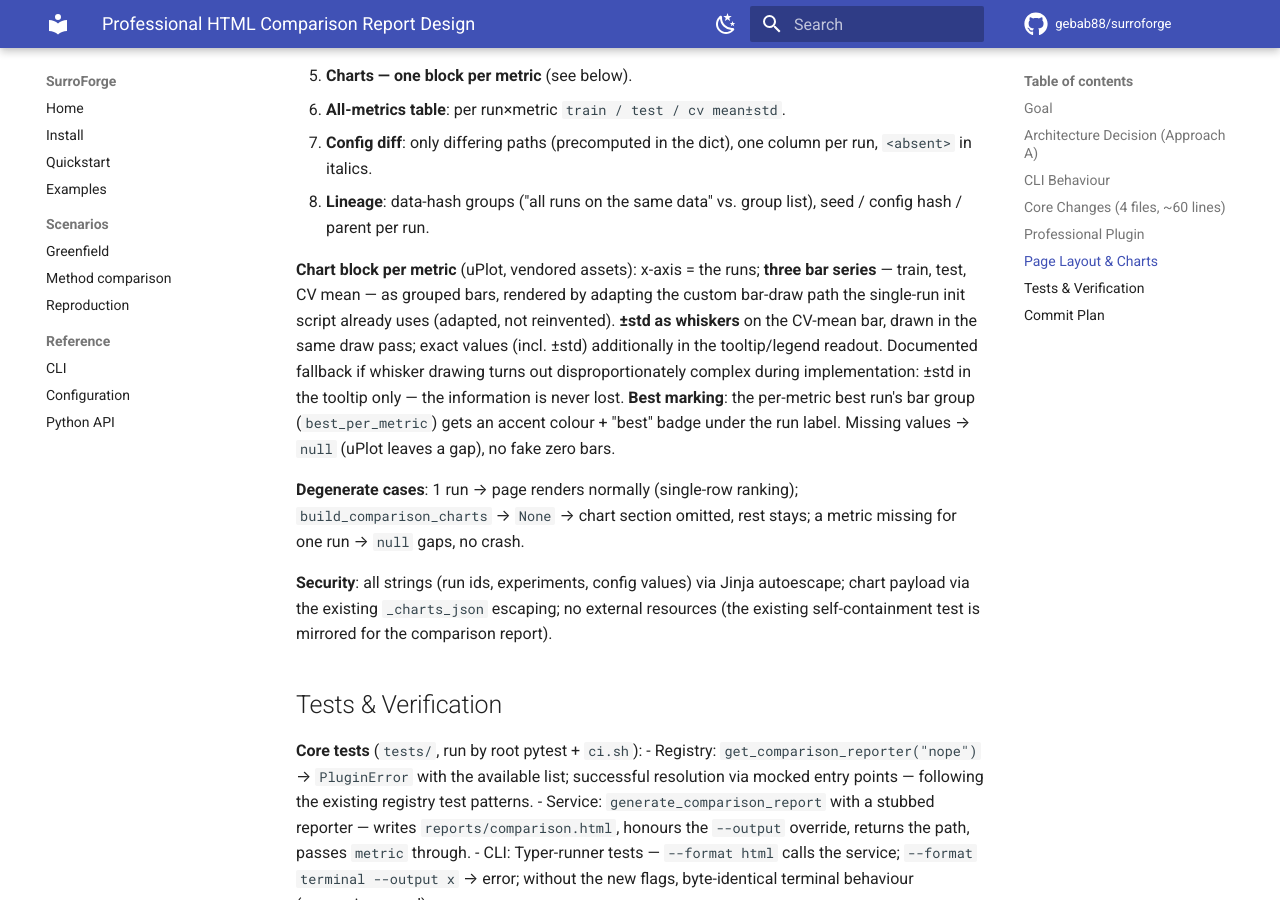
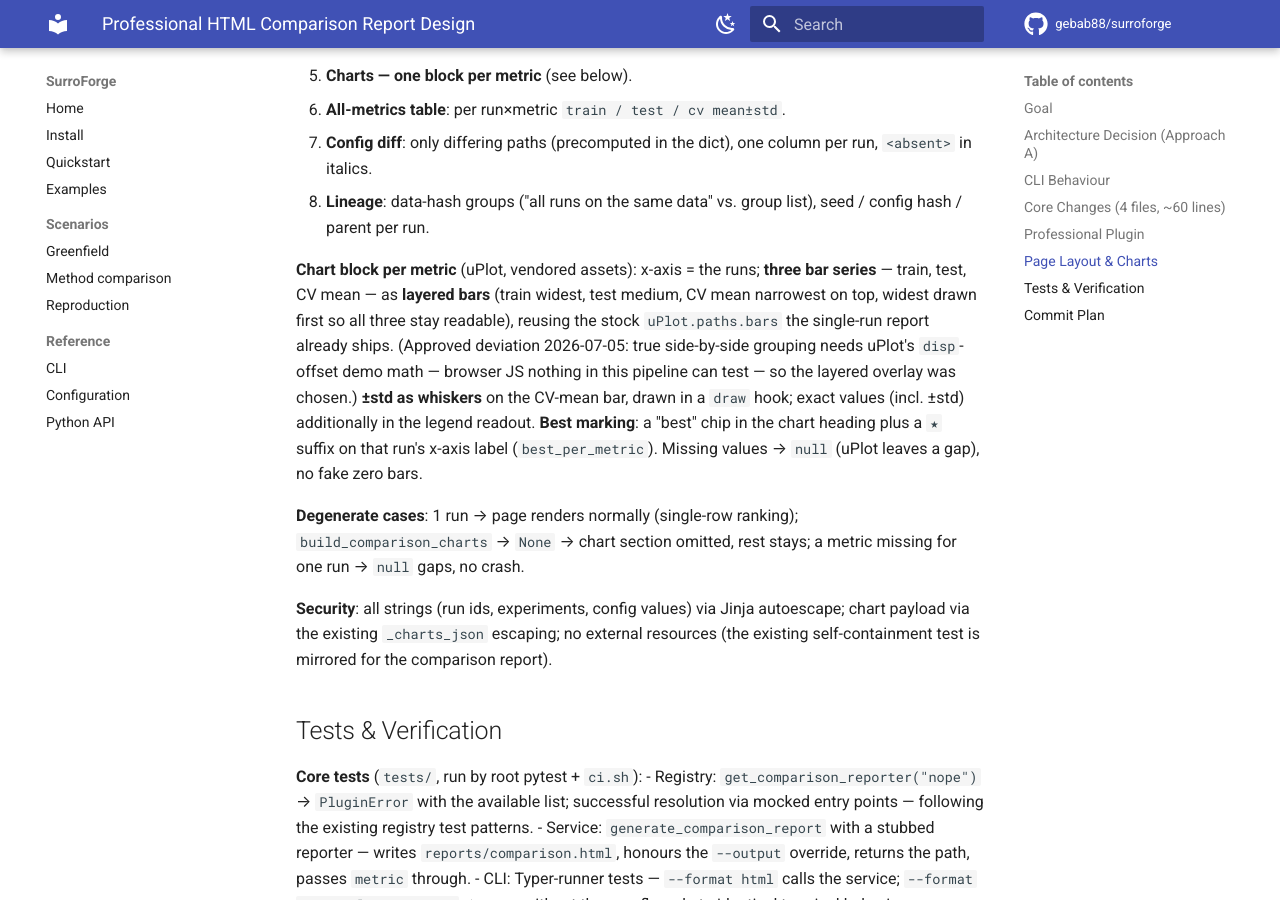
Before and after one commit to gebab88/surroforge, an MkDocs documentation site: the page built from docs/superpowers/specs/2026-07-05-html-comparison-report-design.md, in a window 1280 px wide and 900 px high, scrolled down 3312 px. Built offline with MkDocs 1.6.1 and Material for MkDocs 9.7.7, drawn with Linux system fonts in a browser that asks for light colours; comment, search, counter and statistics services are not loaded.

Commit message:
docs: record the approved layered-bars chart layout in the comparison-report spec

```diff
--- a/docs/superpowers/specs/2026-07-05-html-comparison-report-design.md
+++ b/docs/superpowers/specs/2026-07-05-html-comparison-report-design.md
@@ -150,13 +150,14 @@ access.
    config hash / parent per run.
 
 **Chart block per metric** (uPlot, vendored assets): x-axis = the runs; **three bar
-series** — train, test, CV mean — as grouped bars, rendered by adapting the custom
-bar-draw path the single-run init script already uses (adapted, not reinvented).
-**±std as whiskers** on the CV-mean bar, drawn in the same draw pass; exact values
-(incl. ±std) additionally in the tooltip/legend readout. Documented fallback if whisker
-drawing turns out disproportionately complex during implementation: ±std in the tooltip
-only — the information is never lost. **Best marking**: the per-metric best run's bar
-group (`best_per_metric`) gets an accent colour + "best" badge under the run label.
+series** — train, test, CV mean — as **layered bars** (train widest, test medium, CV
+mean narrowest on top, widest drawn first so all three stay readable), reusing the
+stock `uPlot.paths.bars` the single-run report already ships. (Approved deviation
+2026-07-05: true side-by-side grouping needs uPlot's `disp`-offset demo math — browser
+JS nothing in this pipeline can test — so the layered overlay was chosen.)
+**±std as whiskers** on the CV-mean bar, drawn in a `draw` hook; exact values
+(incl. ±std) additionally in the legend readout. **Best marking**: a "best" chip in
+the chart heading plus a `★` suffix on that run's x-axis label (`best_per_metric`).
 Missing values → `null` (uPlot leaves a gap), no fake zero bars.
 
 **Degenerate cases**: 1 run → page renders normally (single-row ranking);
```
